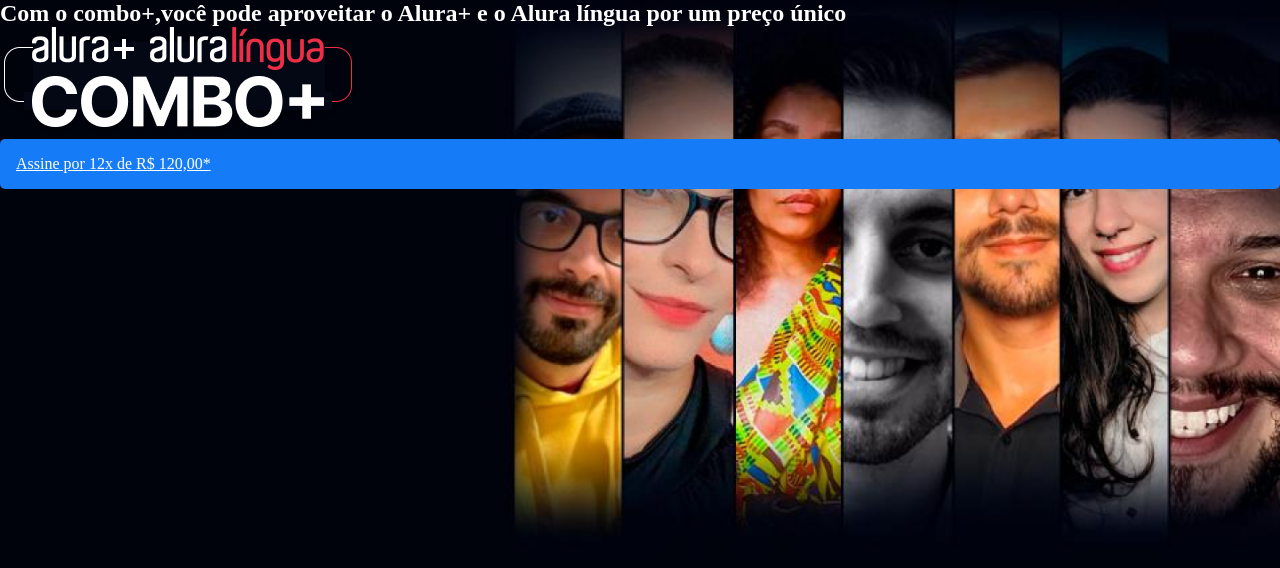
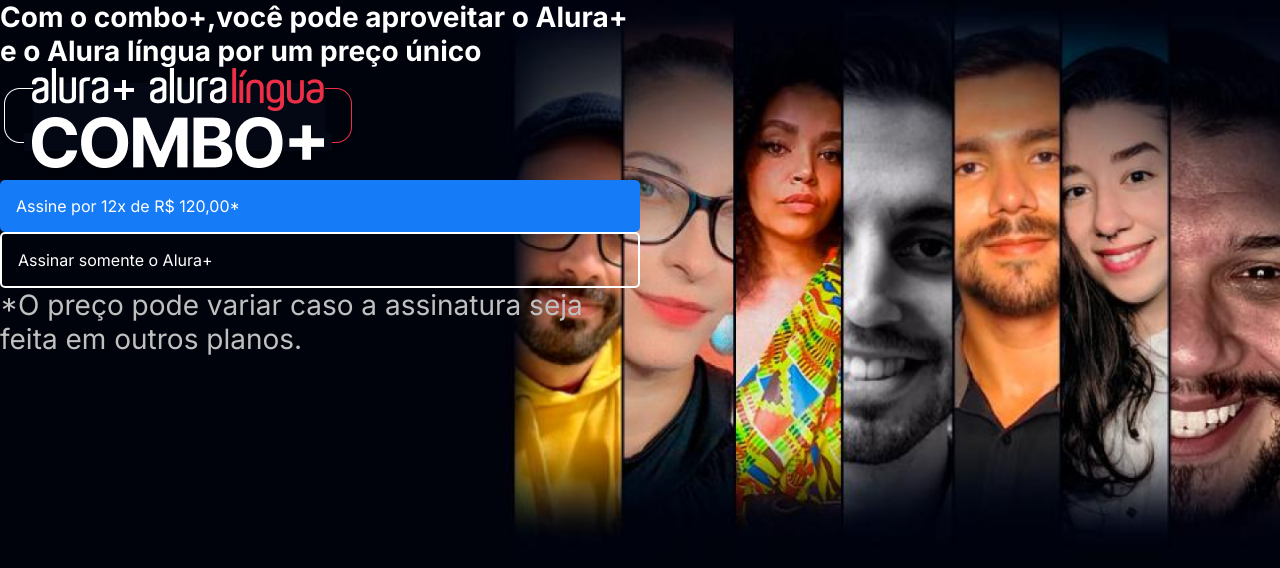
Before and after one commit to alanaamerico22/alura-plus-alana, a plain HTML site: page index.html in a window 1280 px wide. Drawn offline with Linux system fonts and the light colour scheme.

Commit message:
16/08/2024

```diff
--- a/index.html
+++ b/index.html
@@ -1,17 +1,28 @@
 <!DOCTYPE html>
 <html lang="en">
+
 <head>
     <meta charset="UTF-8">
     <meta name="viewport" content="width=device-width, initial-scale=1.0">
     <title>Alura plus</title>
     <link rel="stylesheet" href="style.css">
+    <link rel="preconnect" href="https://fonts.googleapis.com">
+<link rel="preconnect" href="https://fonts.gstatic.com" crossorigin>
+<link href="https://fonts.googleapis.com/css2?family=Inter:ital,opsz,wght@0,14..32,100..900;1,14..32,100..900&display=swap" rel="stylesheet">
 </head>
+
 <body>
-    <section class="container principal" >
-    <h1 class="container__titulo">Com o combo+,você pode aproveitar o Alura+ e o Alura língua por um preço único</h1>
-    <img class="container__imagem" src="Combo.png" alt="O combo mais é a junção do Alura+ e do alura língua">
-<a href="www.alura.com.br" class="container__botao">Assine por 12x de R$ 120,00*</a>
+    <section class="container principal">
+        <div>
+            <h1 class="container__titulo">Com o combo+,você pode aproveitar o Alura+ e o Alura língua por um preço único
+            </h1>
+            <img class="container__imagem" src="Combo.png" alt="O combo mais é a junção do Alura+ e do alura língua">
+            <a href="www.alura.com.br" class="container__botao">Assine por 12x de R$ 120,00*</a>
+            <a href="www.alura.com.br" class="container__botao botao_secundario">Assinar somente o Alura+</a>
+            <p class="container__aviso">*O preço pode variar caso a assinatura seja feita em outros planos.</p>
+        </div>
+    </section>
 
-    </section>
 </body>
+
 </html>
--- a/style.css
+++ b/style.css
@@ -3,11 +3,15 @@
     --cinza-secundario: #c0c0c0;
     --botao-azul: #167bf7;
     --cor-de-fundo: #00030c;
+    --fonte-principal: 'Inter';
 }
 
 body{
     background-color: var(--cor-de-fundo);
     color: var(--branco-principal);
+    font-family: var(--fonte-principal);
+    font-size: 16px;
+    font-weight: 400;
 }
 
 *{
@@ -23,6 +27,8 @@
 
 .container{
     height: 100vh;
+    display: grid;
+    grid-template-columns: 50% 50%;
 }
 
 .container__botao{
@@ -31,4 +37,20 @@
     padding: 1em;
     color: var(--branco-principal);
     display: block;
+    text-decoration: none;
 }
+
+.botao_secundario{
+background-color: transparent;
+border: 2px solid var(--branco-principal);
+}
+
+.container__aviso{
+    font-size: 28px;
+    color: var(--cinza-secundario);
+}
+
+.container__titulo{
+    font-size: 28px;
+    font-weight: 700;
+}
```
